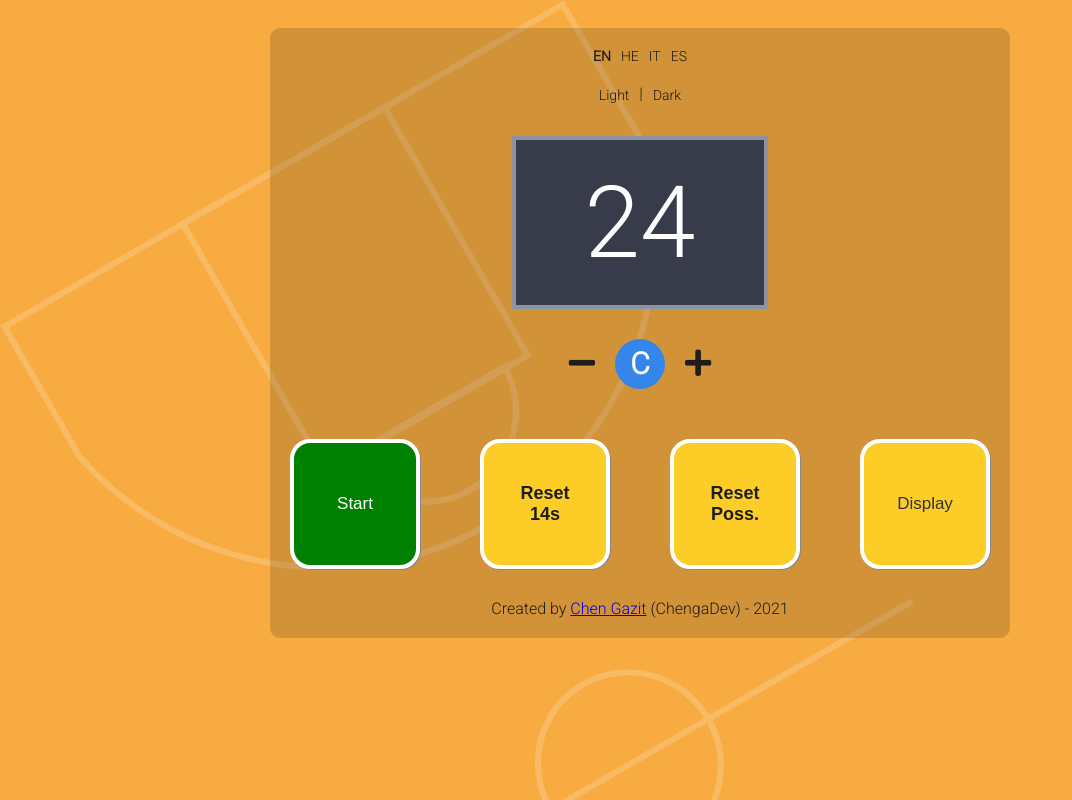
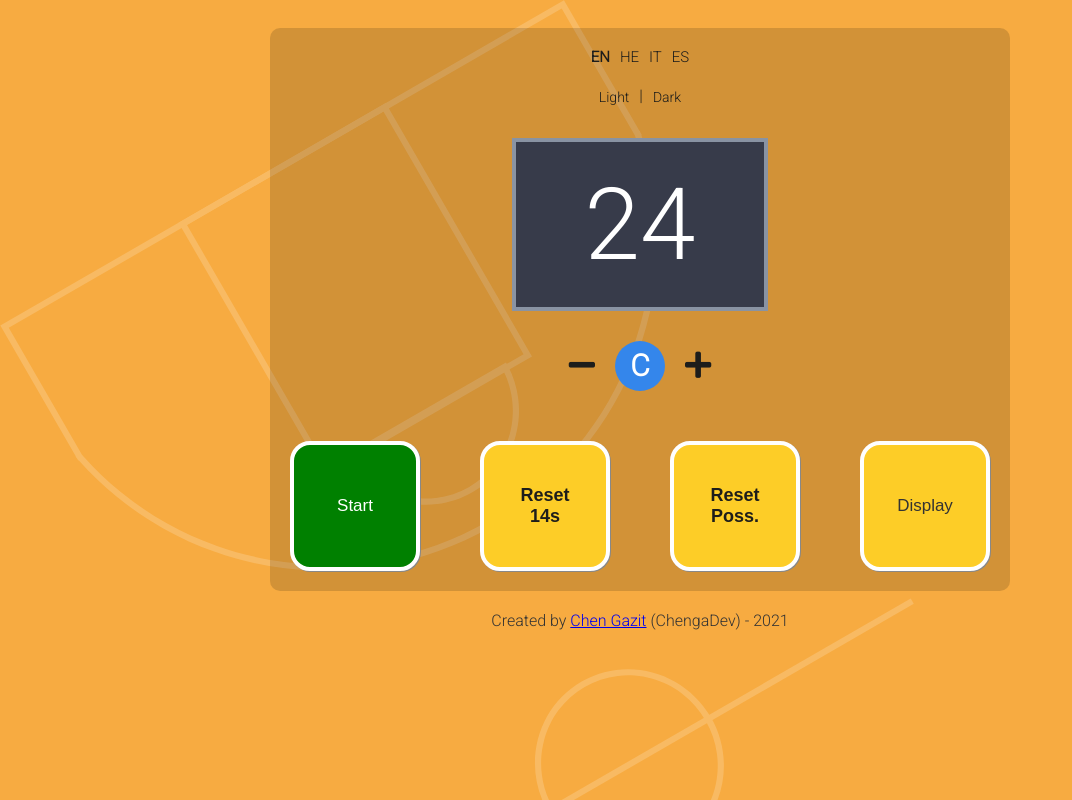
Before and after one commit to ChengaDev/shotclock, a React (Create React App) app: page / in a window 1280 px wide. Shown: the whole page, without its empty margins (0-1072 px from the left). Built offline with nearby package versions, Linux system fonts and the light colour scheme.

Commit message:
remove footer outside of the clock zone

```diff
--- a/src/App.tsx
+++ b/src/App.tsx
@@ -21,33 +21,34 @@ function App() {
 
 	return (
 		<div className='App'>
+			<Content>
 				<ThemeProvider theme={currentTheme}>
 					<GlobalStyle />
 					<LanguageProvider>
 						<LanguageSelector />
 						<ThemeSelector setTheme={setSelectedTheme} />
 						<ShotClock />
-					<Footer />
 					</LanguageProvider>
 				</ThemeProvider>
+			</Content>
+			<Footer />
 		</div>
 	);
 }
 
+const Content = styled.div`
+	max-width: 700px;
+	margin: 0 auto;
+	background-color: rgba(3, 3, 3, 0.15);
+	border-radius: 10px;
+	padding: 20px;
+`;
+
 const GlobalStyle = createGlobalStyle`
 	body {
-
 		background: transparent url(${background}) 0% 0% no-repeat padding-box;
 		background-size: cover;
 		background-color: ${(props) => props.theme.mainBackgroundColor};
-	}
-
-	#root {
-		max-width: 700px;
-		margin: 0 auto;
-    	background-color: rgba(3,3,3,0.15);
-    	border-radius: 10px;
-		padding: 20px;
 	}
 
 	@media (min-width: 1200px) {
--- a/src/components/Footer.tsx
+++ b/src/components/Footer.tsx
@@ -15,7 +15,7 @@ const Footer = () => {
 
 const Container = styled.div`
 	color: ${(props) => props.theme.mainTextColor};
-	margin-top: 30px;
+	margin-top: 20px;
 	text-align: center;
 `;
 
--- a/src/components/LanguageSelector.tsx
+++ b/src/components/LanguageSelector.tsx
@@ -25,7 +25,7 @@ const LanguageSelector = () => {
 };
 
 const Container = styled.div`
-	font-size: 14px;
+	font-size: 15px;
 	display: flex;
 	text-align: center;
 	width: 100%;
```
Lines whose indentation alone changed are shown as unchanged.
